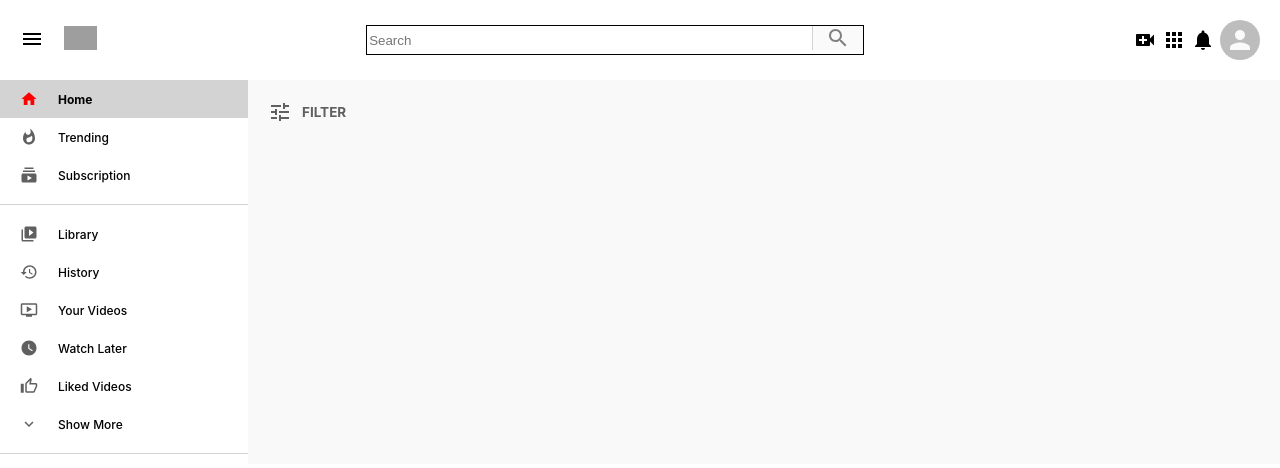
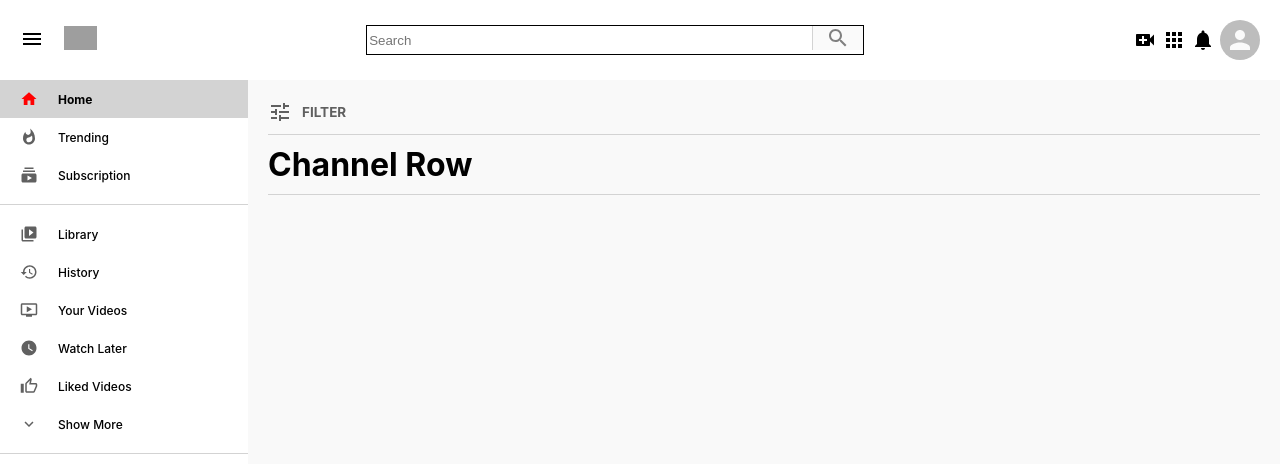
Before and after one commit to gdhaliwal22/youtube-ui, a React (Create React App) app: page /search/1 in a window 1280 px wide. Shown: the top 468 px of the page. Built offline with nearby package versions, Linux system fonts and the light colour scheme; grey boxes are pictures that could not be loaded.

Commit message:
create ChannelRow component

```diff
--- /dev/null
+++ b/src/components/ChannelRow.js
@@ -0,0 +1,11 @@
+import React from "react";
+
+function ChannelRow() {
+  return (
+    <div>
+      <h1>Channel Row</h1>
+    </div>
+  );
+}
+
+export default ChannelRow;
--- a/src/components/SearchPage.js
+++ b/src/components/SearchPage.js
@@ -1,5 +1,7 @@
 import React from "react";
 import TuneOutlinedIcon from "@material-ui/icons/TuneOutlined";
+import ChannelRow from "../components/ChannelRow";
+// import VideoRow from "../components/VideoRow";
 import "../css/SearchPage.css";
 
 function SearchPage() {
@@ -9,6 +11,20 @@ function SearchPage() {
         <TuneOutlinedIcon />
         <h2>FILTER</h2>
       </div>
+      <hr />
+      <ChannelRow
+        image={
+          "https://yt3.ggpht.com/a/AATXAJzNvwShqAXWgyOy3UWrum4dAF49r5jH9PrrBTPiRg=s144-c-k-c0xffffffff-no-rj-mo"
+        }
+        channelName={"youness"}
+        verified
+        subs={"234K"}
+        noOfVideos={300}
+        description={
+          "Don't forget to subscribe for more covers and tutorials !"
+        }
+      />
+      <hr />
     </div>
   );
 }
--- a/src/css/SearchPage.css
+++ b/src/css/SearchPage.css
@@ -14,3 +14,11 @@
 .searchPage__filter > h2 {
   margin-left: 10px;
 }
+
+.searchPage > hr {
+  height: 1px;
+  border: 0;
+  background-color: lightgray;
+  margin-top: 10px;
+  margin-bottom: 10px;
+}
```
